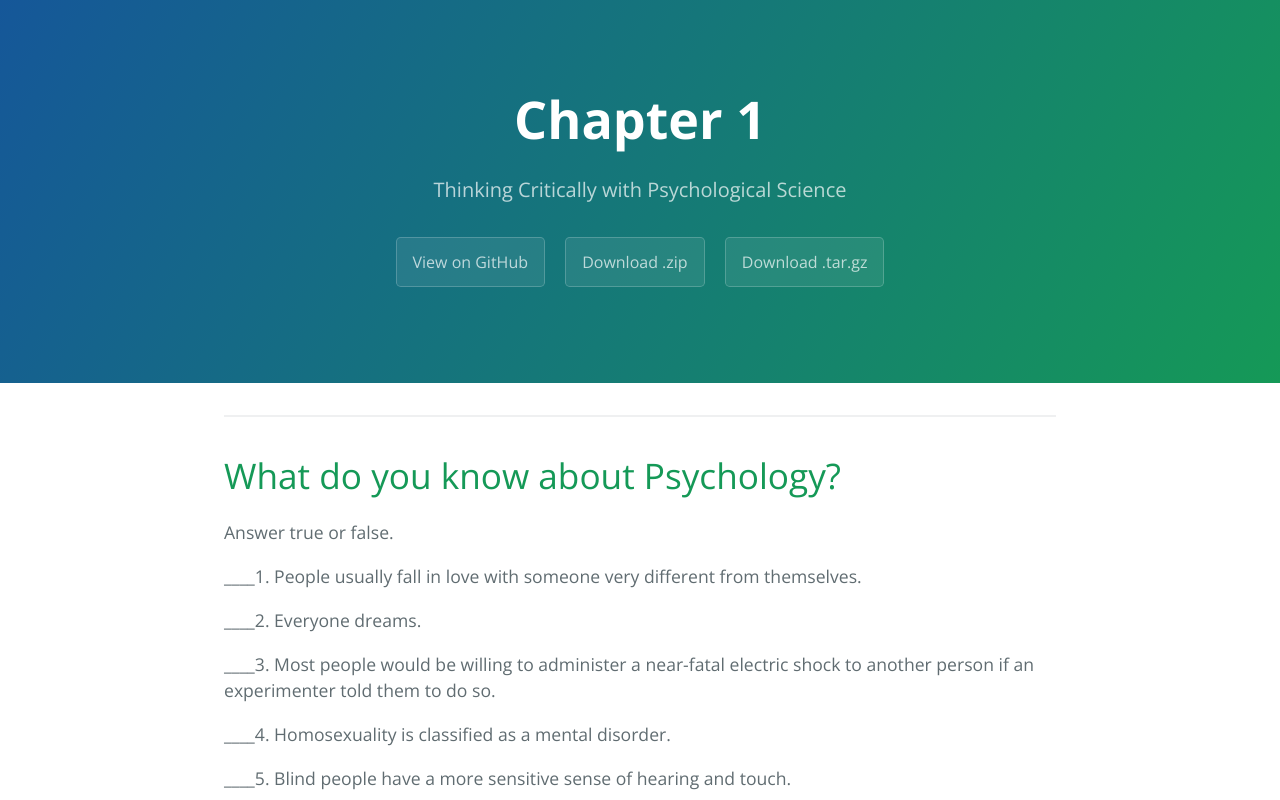
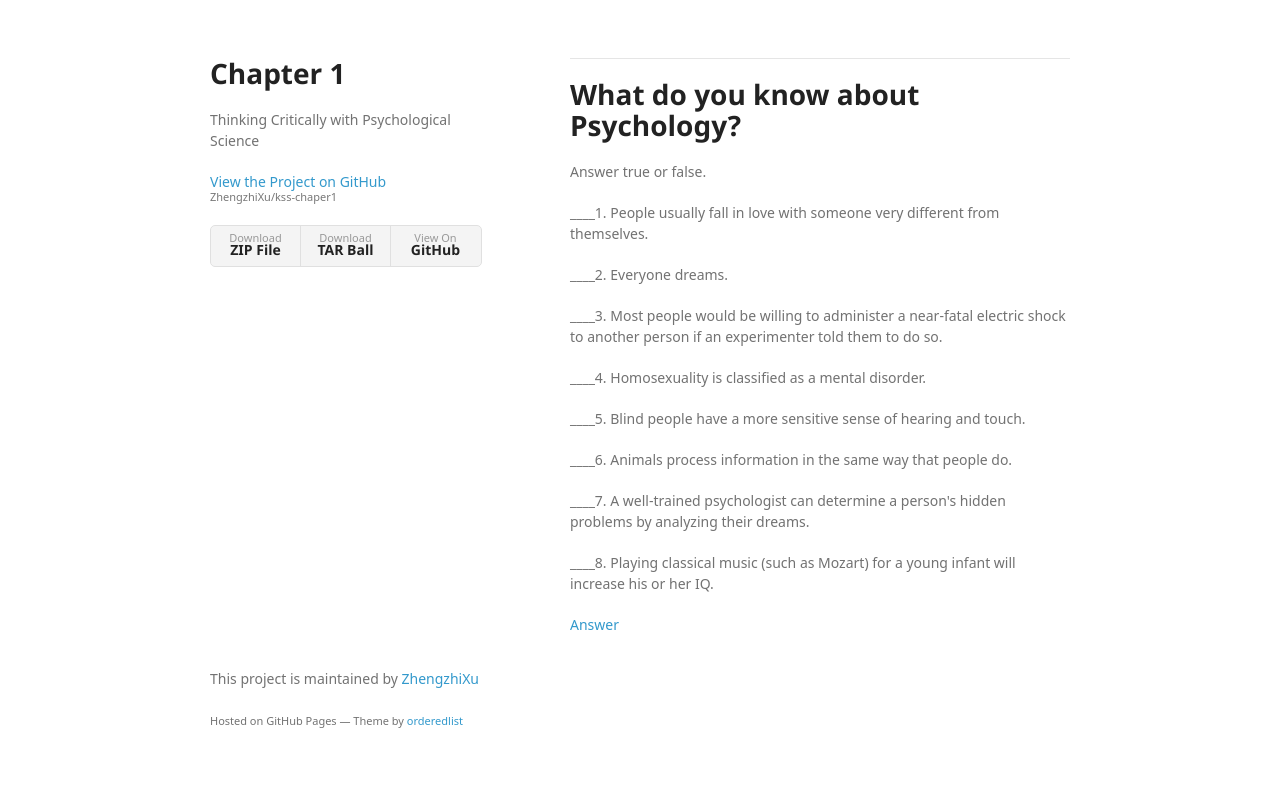
Before and after one commit to ZhengzhiXu/kss-chaper1, a plain HTML site: page index.html in a window 1280 px wide. Shown: the top 800 px of the page. Drawn offline with nearby package versions, Linux system fonts and the light colour scheme; a web font is replaced by a local one.

Commit message:
Create gh-pages branch via GitHub

```diff
--- a/index.html
+++ b/index.html
@@ -1,25 +1,34 @@
-<!DOCTYPE html>
-<html lang="en-us">
+<!doctype html>
+<html>
   <head>
-    <meta charset="UTF-8">
+    <meta charset="utf-8">
+    <meta http-equiv="X-UA-Compatible" content="chrome=1">
     <title>Chapter 1 by ZhengzhiXu</title>
-    <meta name="viewport" content="width=device-width, initial-scale=1">
-    <link rel="stylesheet" type="text/css" href="stylesheets/normalize.css" media="screen">
-    <link href='https://fonts.googleapis.com/css?family=Open+Sans:400,700' rel='stylesheet' type='text/css'>
-    <link rel="stylesheet" type="text/css" href="stylesheets/stylesheet.css" media="screen">
-    <link rel="stylesheet" type="text/css" href="stylesheets/github-light.css" media="screen">
+
+    <link rel="stylesheet" href="stylesheets/styles.css">
+    <link rel="stylesheet" href="stylesheets/github-light.css">
+    <meta name="viewport" content="width=device-width">
+    <!--[if lt IE 9]>
+    <script src="//html5shiv.googlecode.com/svn/trunk/html5.js"></script>
+    <![endif]-->
   </head>
   <body>
-    <section class="page-header">
-      <h1 class="project-name">Chapter 1</h1>
-      <h2 class="project-tagline">Thinking Critically with Psychological Science</h2>
-      <a href="https://github.com/ZhengzhiXu/kss-chaper1" class="btn">View on GitHub</a>
-      <a href="https://github.com/ZhengzhiXu/kss-chaper1/zipball/master" class="btn">Download .zip</a>
-      <a href="https://github.com/ZhengzhiXu/kss-chaper1/tarball/master" class="btn">Download .tar.gz</a>
-    </section>
+    <div class="wrapper">
+      <header>
+        <h1>Chapter 1</h1>
+        <p>Thinking Critically with Psychological Science</p>
 
-    <section class="main-content">
-      <hr>
+        <p class="view"><a href="https://github.com/ZhengzhiXu/kss-chaper1">View the Project on GitHub <small>ZhengzhiXu/kss-chaper1</small></a></p>
+
+
+        <ul>
+          <li><a href="https://github.com/ZhengzhiXu/kss-chaper1/zipball/master">Download <strong>ZIP File</strong></a></li>
+          <li><a href="https://github.com/ZhengzhiXu/kss-chaper1/tarball/master">Download <strong>TAR Ball</strong></a></li>
+          <li><a href="https://github.com/ZhengzhiXu/kss-chaper1">View On <strong>GitHub</strong></a></li>
+        </ul>
+      </header>
+      <section>
+        <hr>
 
 <h1>
 <a id="what-do-you-know-about-psychology" class="anchor" href="#what-do-you-know-about-psychology" aria-hidden="true"><span aria-hidden="true" class="octicon octicon-link"></span></a>What do you know about Psychology?</h1>
@@ -43,15 +52,13 @@
 <p>____8. Playing classical music (such as Mozart) for a young infant will increase his or her IQ.</p>
 
 <p><a href="http://zhengzhixu.github.io/chapter1tfanswer">Answer</a></p>
-
-      <footer class="site-footer">
-        <span class="site-footer-owner"><a href="https://github.com/ZhengzhiXu/kss-chaper1">Chapter 1</a> is maintained by <a href="https://github.com/ZhengzhiXu">ZhengzhiXu</a>.</span>
-
-        <span class="site-footer-credits">This page was generated by <a href="https://pages.github.com">GitHub Pages</a> using the <a href="https://github.com/jasonlong/cayman-theme">Cayman theme</a> by <a href="https://twitter.com/jasonlong">Jason Long</a>.</span>
+      </section>
+      <footer>
+        <p>This project is maintained by <a href="https://github.com/ZhengzhiXu">ZhengzhiXu</a></p>
+        <p><small>Hosted on GitHub Pages &mdash; Theme by <a href="https://github.com/orderedlist">orderedlist</a></small></p>
       </footer>
-
-    </section>
-
+    </div>
+    <script src="javascripts/scale.fix.js"></script>
 
   </body>
 </html>
```
